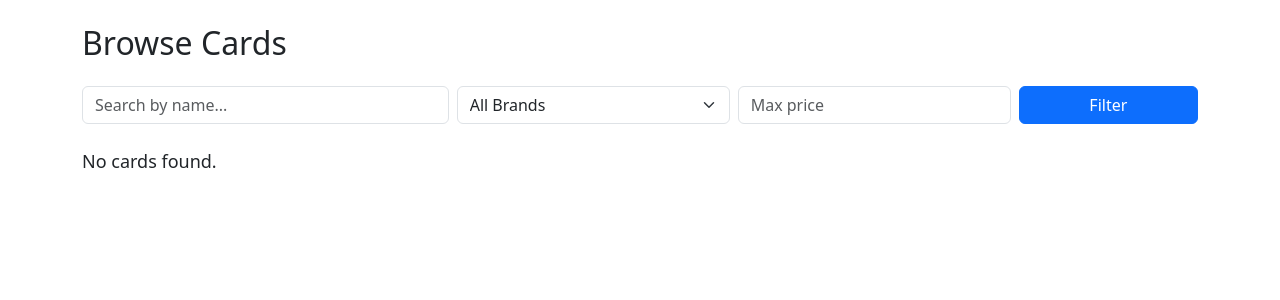
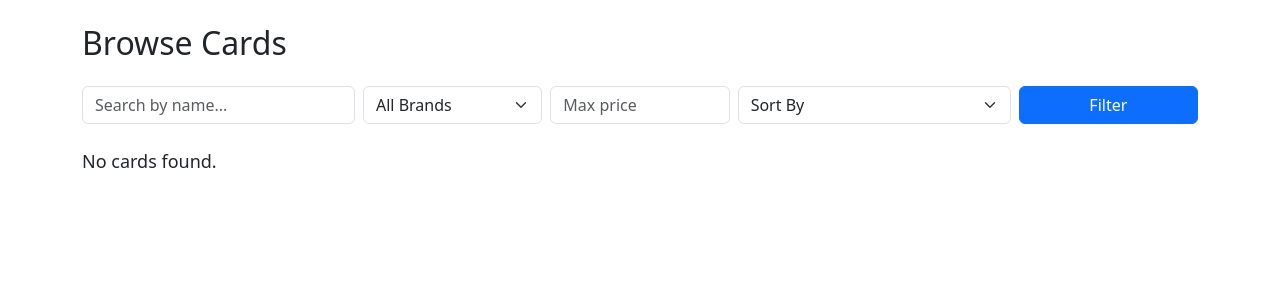
Before and after one commit to naxad/django-tcg-app, a Django app: page /browse/ in a window 1280 px wide. Shown: the part 190-490 px from the top of the page. Run offline with Django 5.2, Linux system fonts and the light colour scheme; the visitor is signed in with stand-in values (Sample User, id 1); data that the repository does not hold is empty.

Commit message:
Fixed some sorting feauters for the browsing page

```diff
--- a/shop/templates/shop/browse.html
+++ b/shop/templates/shop/browse.html
@@ -8,13 +8,13 @@
 <div class="container mt-4">
   <h2 class="mb-4">Browse Cards</h2>
 
-  <!-- Filter Form -->
+  <!-- Filter + Sort Form -->
   <form method="GET" class="mb-4">
     <div class="row g-2">
-      <div class="col-md-4">
+      <div class="col-md-3">
         <input type="text" name="q" class="form-control" placeholder="Search by name..." value="{{ request.GET.q }}">
       </div>
-      <div class="col-md-3">
+      <div class="col-md-2">
         <select name="brand" class="form-select">
           <option value="">All Brands</option>
           {% for b in brands %}
@@ -22,8 +22,18 @@
           {% endfor %}
         </select>
       </div>
+      <div class="col-md-2">
+        <input type="number" name="max_price" class="form-control" placeholder="Max price" value="{{ request.GET.max_price }}">
+      </div>
+      <!-- Sort Dropdown -->
       <div class="col-md-3">
-        <input type="number" name="max_price" class="form-control" placeholder="Max price" value="{{ request.GET.max_price }}">
+        <select name="sort" class="form-select">
+          <option value="">Sort By</option>
+          <option value="price_asc" {% if request.GET.sort == "price_asc" %}selected{% endif %}>Price: Low → High</option>
+          <option value="price_desc" {% if request.GET.sort == "price_desc" %}selected{% endif %}>Price: High → Low</option>
+          <option value="rating_desc" {% if request.GET.sort == "rating_desc" %}selected{% endif %}>Rating: High → Low</option>
+          <option value="newest" {% if request.GET.sort == "newest" %}selected{% endif %}>Newest</option>
+        </select>
       </div>
       <div class="col-md-2">
         <button type="submit" class="btn btn-primary w-100">Filter</button>
--- a/shop/views.py
+++ b/shop/views.py
@@ -15,7 +15,7 @@ from .models import Rating
 from django.shortcuts import get_object_or_404
 
 from django.contrib import messages
-
+from django.db.models import Avg
 
 from django.shortcuts import render
 from .models import Card
@@ -27,14 +27,17 @@ from .models import WishlistItem
 def home(request):
     return render(request, 'shop/home.html')
 
+
 @login_required
 def browse(request):
     query = request.GET.get('q')
     brand = request.GET.get('brand')
     max_price = request.GET.get('max_price')
+    sort = request.GET.get('sort')  # new!
 
     cards = Card.objects.all()
 
+    # Filters
     if query:
         cards = cards.filter(name__icontains=query)
     if brand:
@@ -44,6 +47,19 @@ def browse(request):
             cards = cards.filter(price__lte=float(max_price))
         except ValueError:
             pass
+
+    # Annotate with average rating so we can sort by it
+    cards = cards.annotate(avg_rating=Avg('rating__score'))
+
+    # Sorting
+    if sort == 'price_asc':
+        cards = cards.order_by('price')
+    elif sort == 'price_desc':
+        cards = cards.order_by('-price')
+    elif sort == 'rating_desc':
+        cards = cards.order_by('-avg_rating')
+    elif sort == 'newest':
+        cards = cards.order_by('-release_date')
 
     brands = Card.objects.values_list('brand', flat=True).distinct()
 
@@ -56,7 +72,6 @@ def browse(request):
         'brands': brands,
         'wishlist_cards': wishlist_cards
     })
-
 
 def contact(request):
     return render(request, 'shop/contact.html')
```
